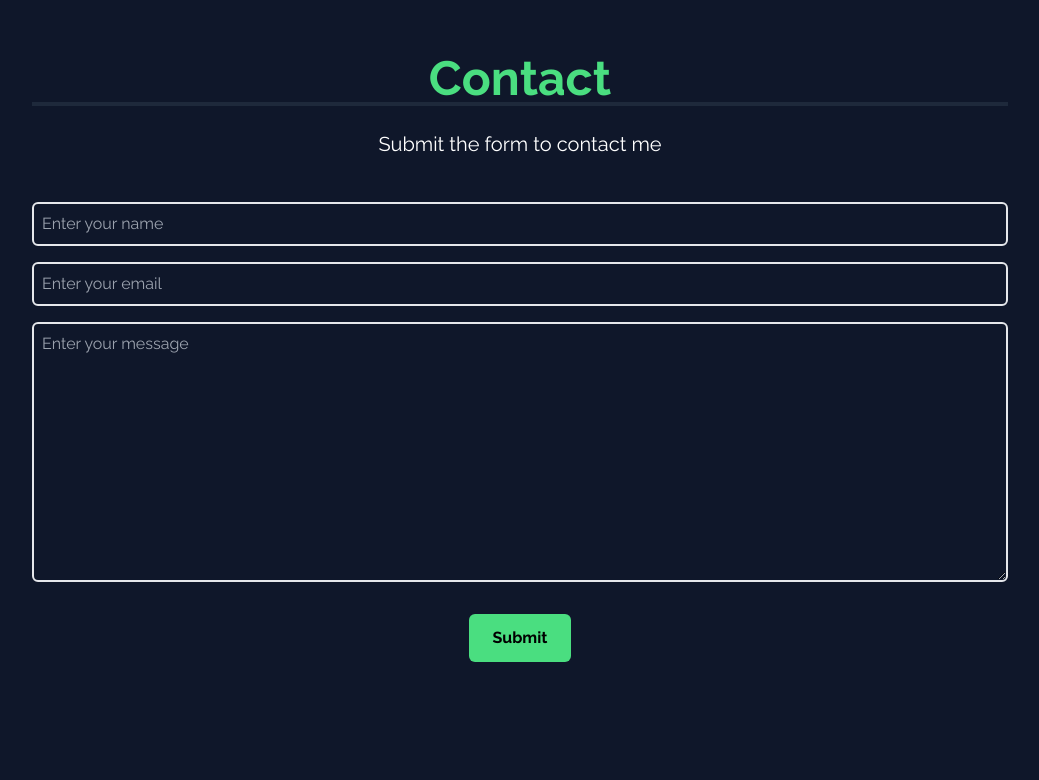
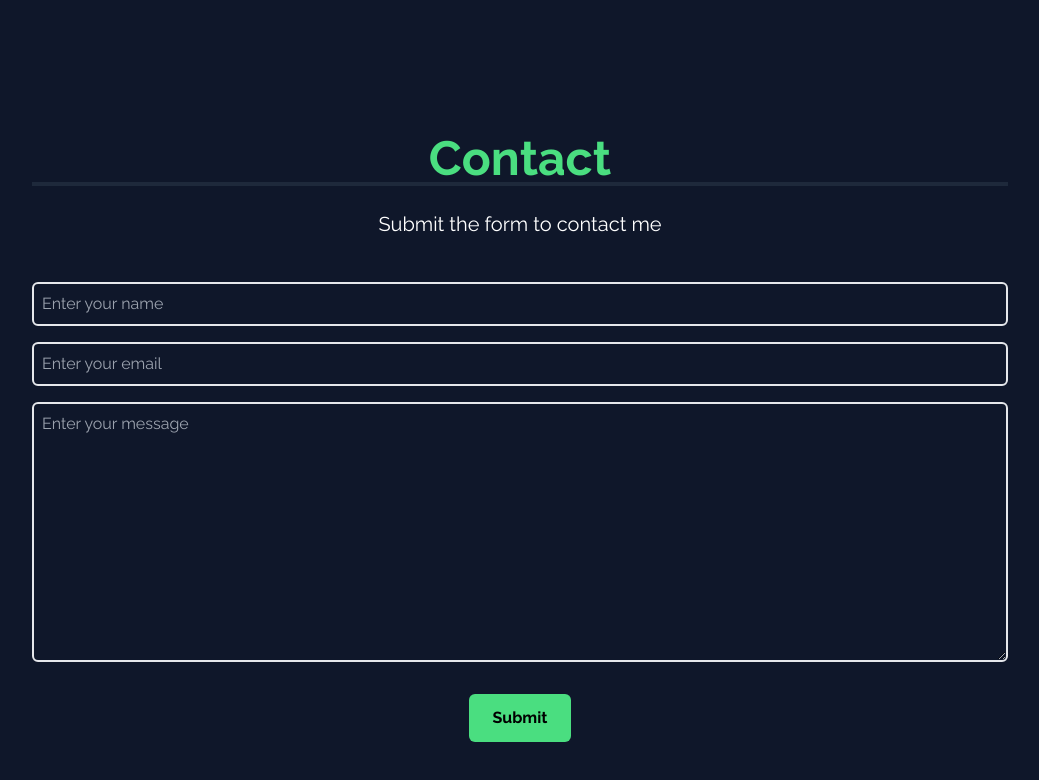
Before and after one commit to prtm737/react-portfolio, a React (Create React App) app: page / in a window 1280 px wide. Shown: the part 3466-4246 px from the top of the page, without its empty margins (120-1159 px from the left). Built offline with nearby package versions, Linux system fonts and the light colour scheme.

Commit message:
Update Contact.jsx
Add Margin top

```diff
--- a/src/components/Contact.jsx
+++ b/src/components/Contact.jsx
@@ -2,7 +2,7 @@ import React from 'react'
 
 const Contact = () => {
   return (
-    <div name="Contact" className="w-full h-screen text-white">
+    <div name="Contact" className="w-full h-screen text-white mt-40">
           <div className="mt-20 max-w-screen-lg p-6 flex flex-col mx-auto justify-center w-full h-full ">
               <div className="pb-5">
                   <p className="text-5xl text-center text-[#4ADE80] font-bold border-b-4 border-[#1E293B]">Contact</p>
```
